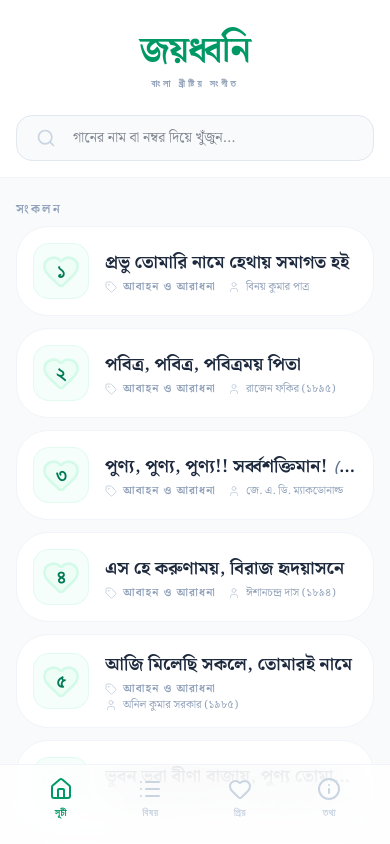
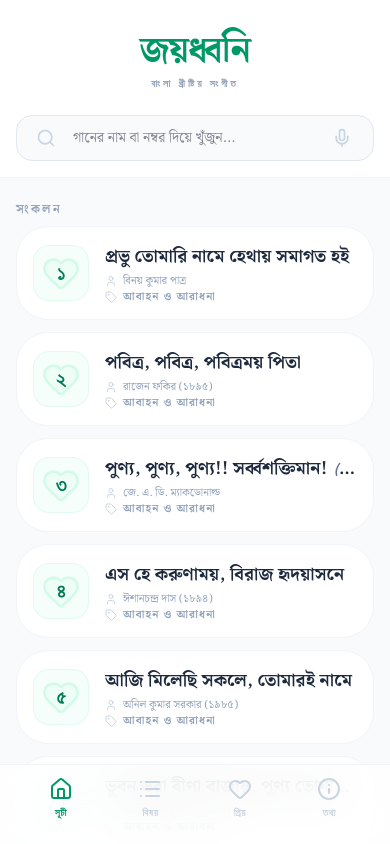
Before and after one commit to souravsircar-spec/Jayadhoni, a React (Vite) app: page / in a window 390 px wide. Shown: the top 844 px of the page. Built offline with nearby package versions, Linux system fonts and the light colour scheme.

Commit message:
feat: Add voice search capability
Integrates web speech API for voice input in the search functionality.
Introduces `framer-motion` for UI animations and requests microphone permission.
Updates song data for accuracy.

```diff
--- a/App.tsx
+++ b/App.tsx
@@ -6,7 +6,8 @@ import Layout from './components/Layout';
 import SongCard from './components/SongCard';
 import SongDetail from './components/SongDetail';
 import InfoView from './components/InfoView';
-import { Search, ChevronLeft, Tag, Sparkles, X } from 'lucide-react';
+import { Search, ChevronLeft, Tag, Sparkles, X, Mic, MicOff } from 'lucide-react';
+import { motion, AnimatePresence } from 'framer-motion';
 import { toBengaliNumber, latinizeBengali } from './utils/format';
 
 const ALL_SONGS = [...SONG_DB, ...CHORUS_DB];
@@ -16,6 +17,7 @@ const App: React.FC = () => {
   const [selectedSong, setSelectedSong] = useState<Song | null>(null);
   const [selectedCategory, setSelectedCategory] = useState<string | null>(null);
   const [searchQuery, setSearchQuery] = useState('');
+  const [isListening, setIsListening] = useState(false);
   const [favorites, setFavorites] = useState<number[]>(() => {
     try {
       const saved = localStorage.getItem('jayadhani_favs');
@@ -66,6 +68,7 @@ const App: React.FC = () => {
 
       if (idStr.startsWith(englishQuery)) return true;
       if (titleLower.includes(q)) return true;
+      if (s.lyrics.toLowerCase().includes(q)) return true;
 
       if (isPhoneticSearch) {
         if (s.transliteration) {
@@ -89,6 +92,30 @@ const App: React.FC = () => {
   const handleClearSearch = () => {
     setSearchQuery('');
     searchInputRef.current?.focus();
+  };
+
+  const startListening = () => {
+    const SpeechRecognition = (window as any).SpeechRecognition || (window as any).webkitSpeechRecognition;
+    if (!SpeechRecognition) {
+      alert('আপনার ব্রাউজার ভয়েস সার্চ সমর্থন করে না।');
+      return;
+    }
+
+    const recognition = new SpeechRecognition();
+    recognition.lang = 'bn-IN';
+    recognition.continuous = false;
+    recognition.interimResults = false;
+
+    recognition.onstart = () => setIsListening(true);
+    recognition.onend = () => setIsListening(false);
+    recognition.onerror = () => setIsListening(false);
+
+    recognition.onresult = (event: any) => {
+      const transcript = event.results[0][0].transcript;
+      setSearchQuery(transcript);
+    };
+
+    recognition.start();
   };
 
   useEffect(() => {
@@ -194,17 +221,42 @@ const App: React.FC = () => {
                 value={searchQuery}
                 onChange={(e) => setSearchQuery(e.target.value)}
               />
-              {searchQuery && (
-                <div className="absolute right-4 inset-y-0 flex items-center">
+              <div className="absolute right-4 inset-y-0 flex items-center gap-1">
+                <div className="relative">
+                  <AnimatePresence>
+                    {isListening && (
+                      <motion.div
+                        initial={{ scale: 0.8, opacity: 0 }}
+                        animate={{ scale: 1.5, opacity: 0.3 }}
+                        exit={{ scale: 0.8, opacity: 0 }}
+                        transition={{ repeat: Infinity, duration: 1, ease: "easeInOut" }}
+                        className="absolute inset-0 bg-rose-500 rounded-full"
+                      />
+                    )}
+                  </AnimatePresence>
+                  <button
+                    onClick={startListening}
+                    className={`relative p-1.5 rounded-lg transition-all z-10 ${
+                      isListening
+                        ? 'bg-rose-500 text-white shadow-lg shadow-rose-500/30'
+                        : 'text-slate-300 hover:text-emerald-500 hover:bg-emerald-50'
+                    }`}
+                    aria-label="Voice search"
+                    title="ভয়েস সার্চ"
+                  >
+                    {isListening ? <MicOff className="w-5 h-5" /> : <Mic className="w-5 h-5" />}
+                  </button>
+                </div>
+                {searchQuery && (
                   <button
                     onClick={handleClearSearch}
-                    className="p-1 text-slate-300 hover:text-rose-500 hover:bg-rose-50 rounded-lg transition-all animate-in fade-in zoom-in duration-200"
+                    className="p-1.5 text-slate-300 hover:text-rose-500 hover:bg-rose-50 rounded-lg transition-all animate-in fade-in zoom-in duration-200"
                     aria-label="Clear search"
                   >
                     <X className="w-5 h-5" />
                   </button>
-                </div>
-              )}
+                )}
+              </div>
             </div>
           </div>
         )}
--- a/components/SongCard.tsx
+++ b/components/SongCard.tsx
@@ -59,17 +59,17 @@ const SongCard: React.FC<SongCardProps> = ({ song, isFavorite, onToggleFavorite,
         <h3 className="font-bold text-slate-800 font-bengali text-lg truncate group-hover:text-emerald-600 transition-colors">
           {renderTitle(song.title)}
         </h3>
-        <div className="flex flex-wrap items-center gap-x-3 gap-y-1 mt-1">
-          <div className="flex items-center gap-1.5">
-            <Tag className="w-3 h-3 text-slate-300" />
-            <span className="text-[11px] font-bold text-slate-400 uppercase tracking-widest leading-none">{song.category}</span>
-          </div>
+        <div className="flex flex-col gap-1 mt-1">
           {song.composer && (
             <div className="flex items-center gap-1.5">
               <User className="w-3 h-3 text-slate-300" />
               <span className="text-[11px] font-medium text-slate-400 leading-none">{song.composer}</span>
             </div>
           )}
+          <div className="flex items-center gap-1.5">
+            <Tag className="w-3 h-3 text-slate-300" />
+            <span className="text-[11px] font-bold text-slate-400 uppercase tracking-widest leading-none">{song.category}</span>
+          </div>
         </div>
       </div>
     </div>
--- a/components/SongDetail.tsx
+++ b/components/SongDetail.tsx
@@ -100,19 +100,19 @@ const SongDetail: React.FC<SongDetailProps> = ({ song, onBack, isFavorite, onTog
           </h1>
           <div className="flex items-center justify-center gap-4">
             <div className="h-px w-10 bg-gradient-to-r from-transparent to-slate-200" />
+            {song.composer && (
+              <>
+                <div className="flex items-center gap-2">
+                  <User className="w-3 h-3 text-slate-300" />
+                  <span className="text-xs font-bold text-slate-400 tracking-tight">{song.composer}</span>
+                </div>
+                <div className="h-px w-4 bg-slate-100" />
+              </>
+            )}
             <div className="flex items-center gap-2">
               <Tag className="w-3 h-3 text-emerald-500" />
               <span className="text-xs font-black text-slate-400 uppercase tracking-[0.3em]">{song.category}</span>
             </div>
-            {song.composer && (
-              <>
-                <div className="h-px w-4 bg-slate-100" />
-                <div className="flex items-center gap-2">
-                  <User className="w-3 h-3 text-slate-300" />
-                  <span className="text-xs font-bold text-slate-400 tracking-tight">{song.composer}</span>
-                </div>
-              </>
-            )}
             <div className="h-px w-10 bg-gradient-to-l from-transparent to-slate-200" />
           </div>
         </div>
--- a/metadata.json
+++ b/metadata.json
@@ -1,5 +1,5 @@
 {
   "name": "জয়ধ্বনি - বাংলা খ্রীষ্টিয় সংগীত",
   "description": "একটি আধুনিক বাংলা খ্রীষ্টিয় সংগীত ও জয়ধ্বনি অ্যাপ যা আপনার প্রিয় গানগুলোকে সহজে খুঁজে পেতে সাহায্য করে। অফলাইন মুড এবং পিডব্লিউএ সুবিধা সহ।",
-  "requestFramePermissions": []
+  "requestFramePermissions": ["microphone"]
 }
--- a/package.json
+++ b/package.json
@@ -11,6 +11,7 @@
   },
   "dependencies": {
     "@tailwindcss/vite": "^4.2.0",
+    "framer-motion": "^12.34.3",
     "lucide-react": "^0.574.0",
     "react": "^19.2.4",
     "react-dom": "^19.2.4",
--- a/songs_101_200.ts
+++ b/songs_101_200.ts
@@ -1114,7 +1114,7 @@ export const HYMNS_101_200: Song[] = [
 ৪ তব সুগভীর প্রেমের মহিমা, বুঝে সাধ্য আছে কার?
 বুদ্ধির অতীত, উচ্চ স্বর্গসুখ, বর্ণনা নাহিক তার।
 
-৫ যবে যাব নাথ, স্বর্গ কাননে, মৃত্যু- নদী পরপর,
+৫ যবে যাব নাথ, স্বর্গ কাননে, মৃত্যু- নদী পরপার,
 তখন বুঝিব, প্রেমের মাহাত্ম্য, স্বর্গ-সুখ কি চমৎকার!`
   },
   {
--- a/songs_1_100.ts
+++ b/songs_1_100.ts
@@ -615,7 +615,7 @@ export const HYMNS_1_100: Song[] = [
 },
 {
   id: 29,
-  title: "We praise The O God (হে পিতঃ নিরূপায় মানবে)",
+  title: "হে পিতঃ নিরূপায় মানবে(We praise The O God)",
   transliteration: "He Pitah Nirupay Manobe",
   category: "প্রশংসা ও ধন্যবাদ",
   composer: "যাকোব কান্তিনাথ বিশ্বাস",
```
Also changed, not shown: 1 other file (tests, documents, lock files or other folders).
